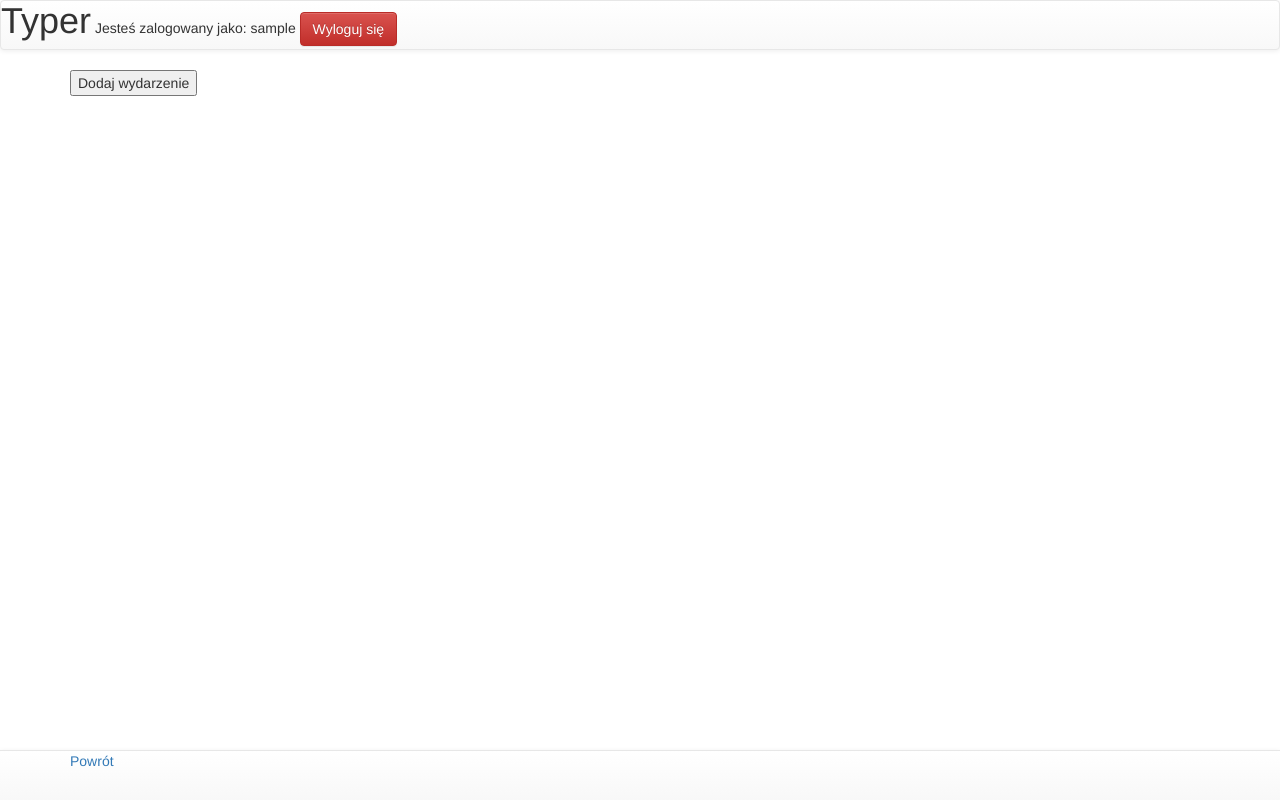
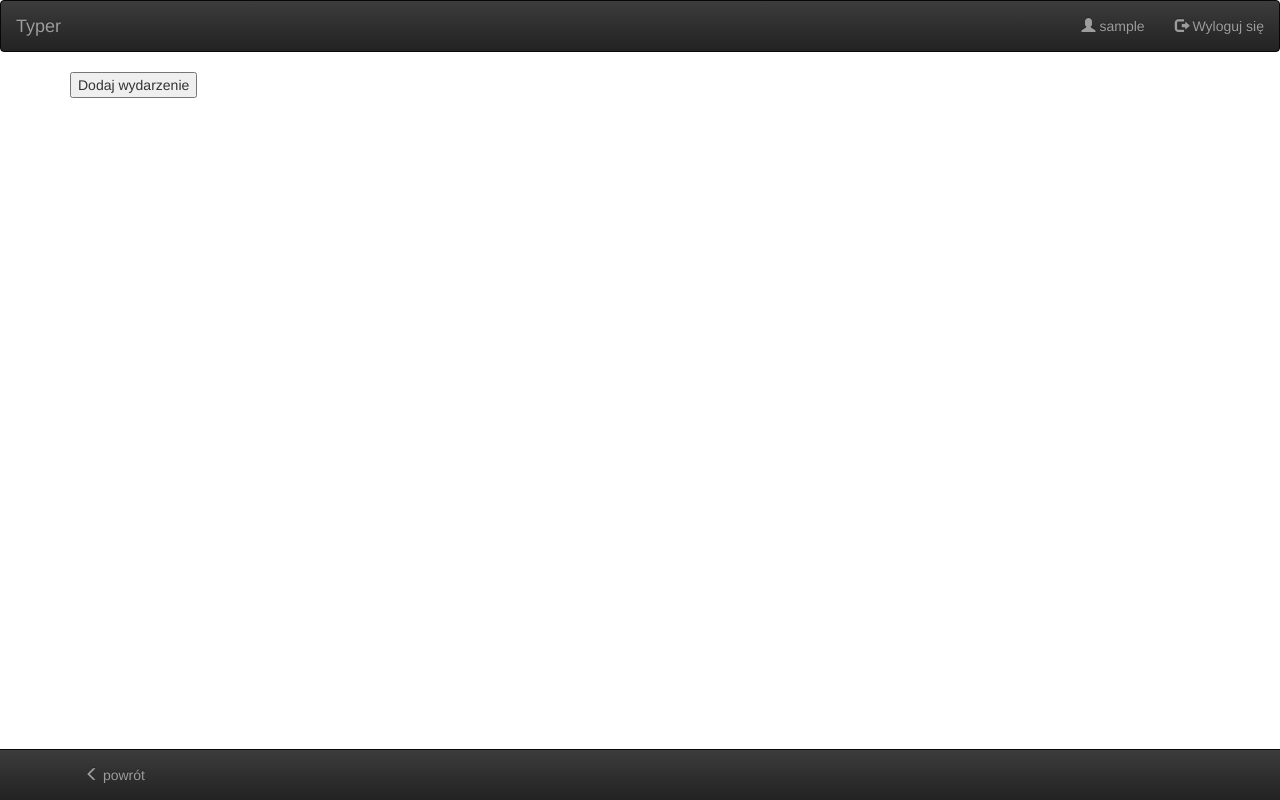
Before and after one commit to BartoszMakowski/typer, a Django app: page /typer/event/new/ in a window 1280 px wide. Run offline with Django 3.2, Linux system fonts and the light colour scheme; the visitor is signed in with stand-in values (Sample User, id 1); parts of the project's set-up code (start-up, migrations or seed data) failed here and were passed over; some libraries are stand-ins or nearby versions.

Commit message:
changed user frontend

```diff
--- a/typer/core/templates/common/base.html.j2
+++ b/typer/core/templates/common/base.html.j2
@@ -24,15 +24,37 @@
             crossorigin="anonymous"></script>
 </head>
 <body>
-<nav class="navbar navbar-default">
-    <span class="h1" class="navbar-brand mb-0">Typer</span>
-    {% if username %}
-    <span>Jesteś zalogowany jako: {{ username }}</span>
-    <a class="btn btn-danger" href="/logout">Wyloguj się</a>
-    {% else %}
-    <a class="btn btn-info" href="/login">Zaloguj się</a>
-    {% endif %}
+<nav class="navbar navbar-inverse">
+    <div class="container-fluid">
+        <div class="navbar-header">
+            <a class="navbar-brand">Typer</a>
+        </div>
+        <ul class="nav navbar-nav navbar-right">
+            {% if username %}
+            <li><a href="#"><span class="glyphicon glyphicon-user"></span> {{ username }}</a></li>
+            <li><a href="/logout"><span class="glyphicon glyphicon-log-out"></span> Wyloguj się</a></li>
+            {% else %}
+            <li><a href="/login"><span class="glyphicon glyphicon-log-in"></span> Zaloguj się</a></li>
+            {% endif %}
+
+        </ul>
+        <!--<div class="col-md-6">-->
+        <!--{% if username %}-->
+        <!--<p>Jesteś zalogowany jako: <b>{{ username }}</b></p>-->
+        <!--{% endif %}-->
+        <!--</div>-->
+        <!--<div class="col-md-2 col-md-offset-1">-->
+        <!--{% if username %}-->
+        <!--<a class="btn btn-danger" href="/logout">Wyloguj się</a>-->
+        <!--{% else %}-->
+        <!--<a class="btn btn-info" href="/login">Zaloguj się</a>-->
+        <!--{% endif %}-->
+        <!--</div>-->
+
+        <!--</div>-->
+    </div>
 </nav>
+
 
 {% if messages %}
 <div class="messages">
@@ -47,10 +69,12 @@
     {% endblock %}
 </div>
 
-<nav class="navbar navbar-default navbar-fixed-bottom">
-  <div class="container">
-    <a href="..">Powrót</a>
-  </div>
+<nav class="navbar navbar-inverse navbar-fixed-bottom">
+    <div class="container">
+        <ul class="nav navbar-nav">
+            <li><a href=".."><span class="glyphicon glyphicon-menu-left"></span> powrót</a></li>
+        </ul>
+    </div>
 </nav>
 
 </body>
```
Also changed, not shown: typer/core/templates/user/home.html.j2 (+55 -6 lines), typer/core/templates/user/login.html.j2 (+6 -4 lines).
